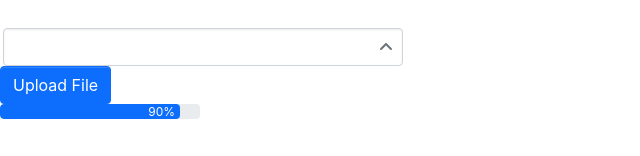
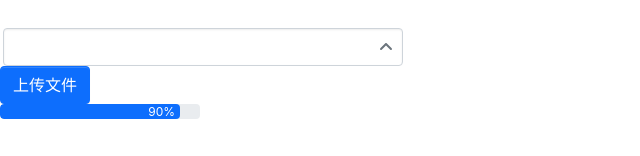
Before and after one commit to frjacson/piano-ui, a React (Create React App) app: page / in a window 1280 px wide. Shown: the part 479-635 px from the top of the page, without its empty margins (0-640 px from the left). Built offline with nearby package versions, Linux system fonts and the light colour scheme.

Commit message:
fix: update bugs

```diff
--- a/src/App.tsx
+++ b/src/App.tsx
@@ -7,7 +7,7 @@ import MenuItem from './components/Menu/MenuItem'
 import SubMenu from './components/Menu/SubMenu'
 import Icon from './components/Icon/Icon'
 import Alert from './components/Alert/Alert'
-// import Button from './components/Button/button'
+import Button from './components/Button/Button'
 import Tabs from './components/Tabs/Tabs'
 import TabItem from './components/Tabs/TabItem'
 import Input from './components/Input/Input'
@@ -66,7 +66,9 @@ function App() {
         multiple
         style={{ width: 400 }}
       ></Select>
-      <Upload action="https://jsonplaceholder.typicode.com/posts"></Upload>
+      <Upload action="https://jsonplaceholder.typicode.com/posts">
+        <Button btnType="primary">上传文件</Button>
+      </Upload>
       <Progress percent={90} styles={{ width: 200 }}></Progress>
     </div>
   )
--- a/src/components/Upload/Upload.tsx
+++ b/src/components/Upload/Upload.tsx
@@ -1,4 +1,4 @@
-import React, { ChangeEvent, useRef, useState } from 'react'
+import React, { ChangeEvent, ReactNode, useRef, useState } from 'react'
 import axios from 'axios'
 
 import Button from '../Button/Button'
@@ -34,6 +34,9 @@ export interface UploadProps {
   accept?: string
   /** 是否支持上传多个文件 */
   multiple?: boolean
+  /** 是否支持拖动上传 */
+  drag?: boolean
+  children?: ReactNode
 }
 
 const Upload: React.FC<UploadProps> = props => {
@@ -51,7 +54,9 @@ const Upload: React.FC<UploadProps> = props => {
     data,
     withCredentials,
     accept,
-    multiple
+    multiple,
+    drag,
+    children
   } = props
   const fileInputRef = useRef<HTMLInputElement>(null)
   const [fileList, setFileList] = useState<UploadFile[]>(defaultFileList || [])
@@ -175,9 +180,15 @@ const Upload: React.FC<UploadProps> = props => {
   }
   return (
     <div className="piano-upload-component">
-      <Button btnType="primary" onClick={handleClick}>
+      {/* <Button btnType="primary" onClick={handleClick}>
         Upload File
-      </Button>
+      </Button> */}
+      <div
+        className="piano-upload-input"
+        style={{ display: 'inline-block' }}
+        onClick={handleClick}
+      >
+        {children}
         <input
           type="file"
           className="piano-file-input"
@@ -187,6 +198,7 @@ const Upload: React.FC<UploadProps> = props => {
           accept={accept}
           multiple={multiple}
         />
+      </div>
       <UploadList fileList={fileList} onRemove={handleRemove}></UploadList>
     </div>
   )
```
Lines whose indentation alone changed are shown as unchanged.
